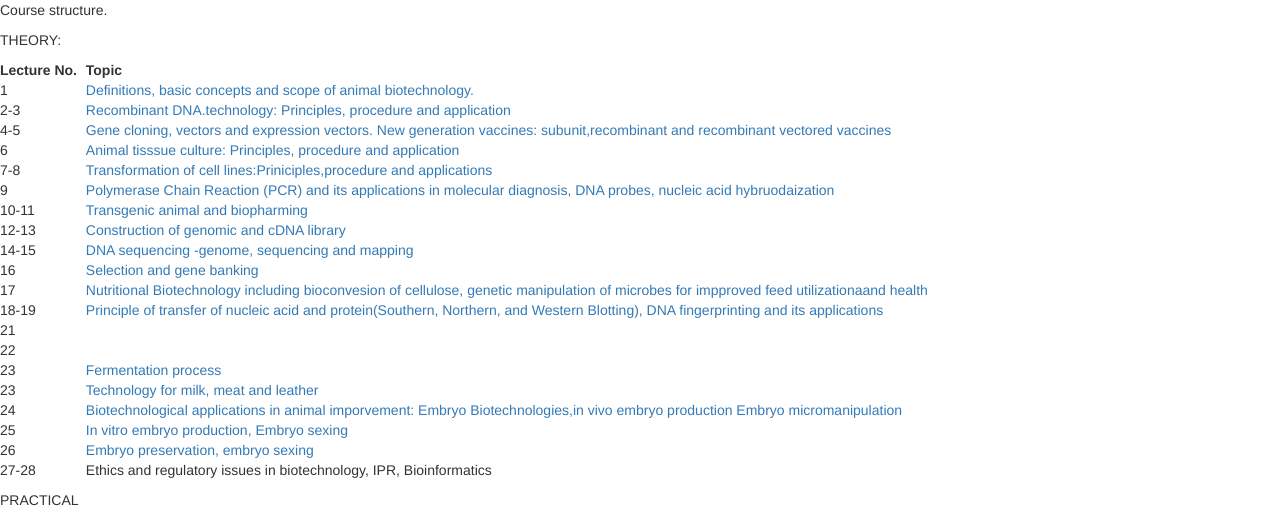
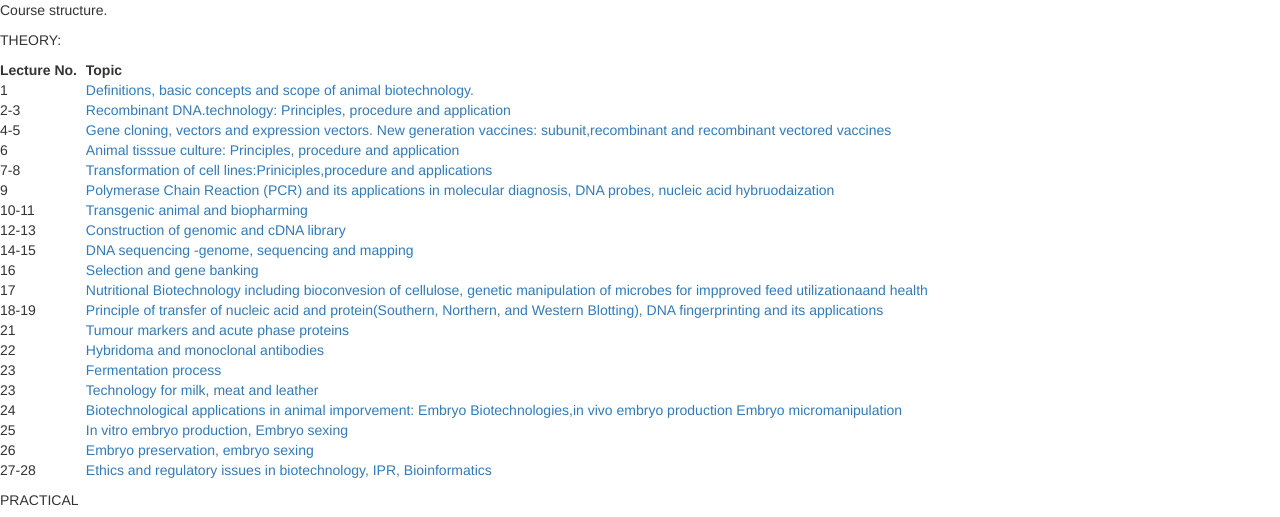
Before and after one commit to satishbty/class, a plain HTML site: page index.html in a window 1280 px wide. Shown: the top 517 px of the page. Drawn offline with nearby package versions, Linux system fonts and the light colour scheme.

Commit message:
corrected errors in link

```diff
--- a/index.html
+++ b/index.html
@@ -74,11 +74,11 @@
   </tr>
   <tr>
     <td>21</td>
-    <td><a href="Tumour markers and acute phase proteins.html" Tumour markers and acute phase proteins</td> </a>
+    <td><a href="Tumour markers and acute phase proteins.html" >Tumour markers and acute phase proteins</td> </a>
   </tr>
   <tr>
     <td>22</td>
-    <td><a href="Hybridoma and monoclonal antibodies.html" Hybridoma and monoclonal antibodies</td></a>
+    <td><a href="Hybridoma and monoclonal antibodies.html" > Hybridoma and monoclonal antibodies</td></a>
   </tr>
   <tr>
     <td>23</td>
@@ -103,7 +103,7 @@
   </tr>
   <tr>
     <td>27-28</td>
-    <td><a=href= "Ethics and regulatory issues in biotechnology"> Ethics and regulatory issues in biotechnology, IPR, Bioinformatics </td> </a>
+    <td><a href= "Ethics and regulatory issues in biotechnology" > Ethics and regulatory issues in biotechnology, IPR, Bioinformatics </td> </a>
   </tr>
   <tr>
     <td></td>
```
